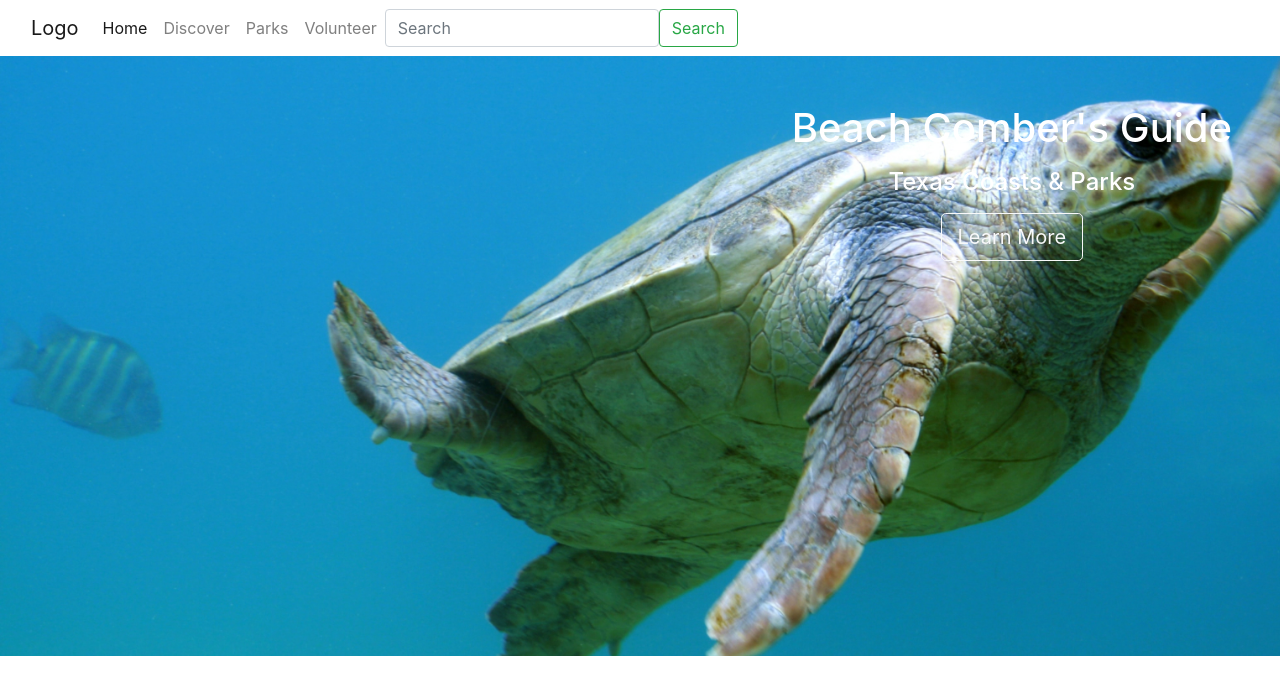
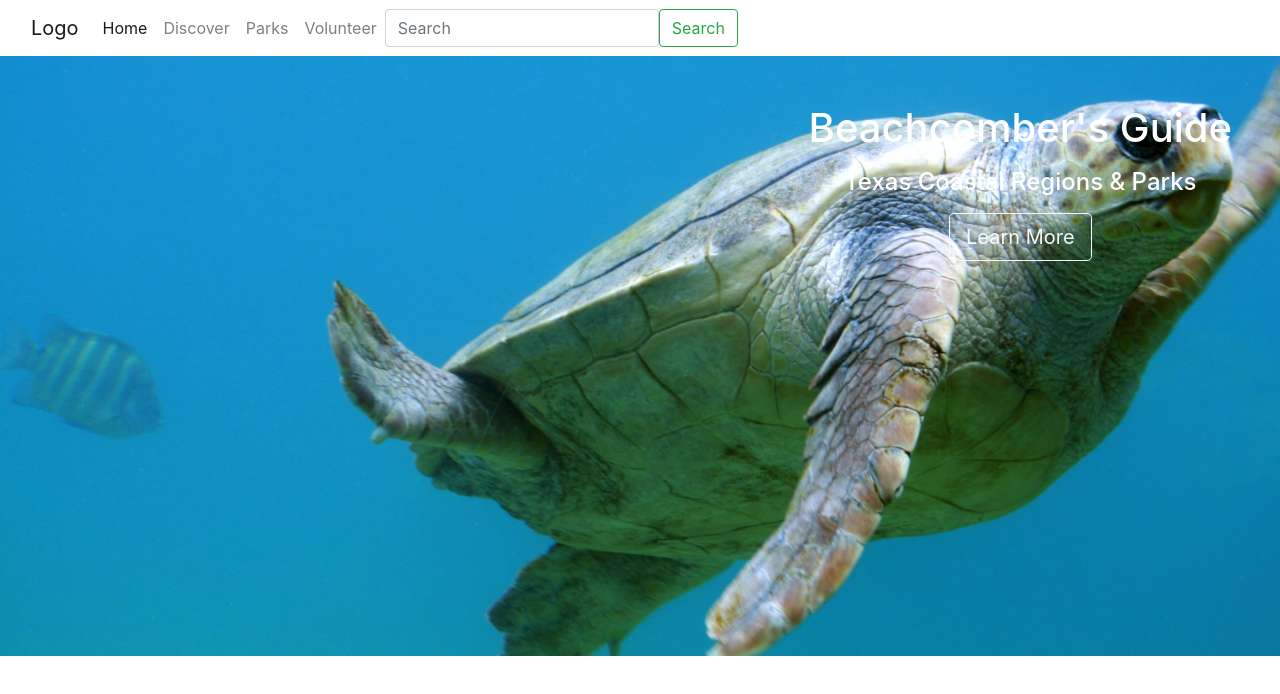
Before and after one commit to mel11e/Beachcombers-Guide, a plain HTML site: page index.html in a window 1280 px wide. Drawn offline with nearby package versions, Linux system fonts and the light colour scheme.

Commit message:
Update index.html

```diff
--- a/index.html
+++ b/index.html
@@ -23,7 +23,15 @@
     <script src="https://stackpath.bootstrapcdn.com/bootstrap/4.3.1/js/bootstrap.min.js"
         integrity="sha384-JjSmVgyd0p3pXB1rRibZUAYoIIy6OrQ6VrjIEaFf/nJGzIxFDsf4x0xIM+B07jRM"
         crossorigin="anonymous"></script>
-    <!-- Global site tag (gtag.js) - Google Analytics -->
+
+
+
+
+
+
+
+
+        <!-- Global site tag (gtag.js) - Google Analytics -->
     <script async src="https://www.googletagmanager.com/gtag/js?id=G-0PT87YKQSC"></script>
     <script>
         window.dataLayer = window.dataLayer || [];
@@ -32,6 +40,8 @@
 
         gtag('config', 'G-0PT87YKQSC');
     </script>
+
+
     <!-- Hotjar Tracking Code for https://mel11e.github.io/Class-Activity-21-Beach-Comber-s-Guide/ -->
 <script>
     (function(h,o,t,j,a,r){
@@ -87,8 +97,8 @@
         <div class="mask" style="background-color: rgba(0, 0, 0, 0.6)">
             <div class="d-flex justify-content-center align-items-center h-100">
                 <div class="text-white">
-                    <h1 class="mb-3">Beach Comber's Guide</h1>
-                    <h4 class="mb-3">Texas Coasts & Parks</h4>
+                    <h1 class="mb-3">Beachcomber's Guide</h1>
+                    <h4 class="mb-3">Texas Coastal Regions & Parks</h4>
                     <a class="btn btn-outline-light btn-lg" href="#!" role="button">Learn More</a>
                 </div>
             </div>
```
